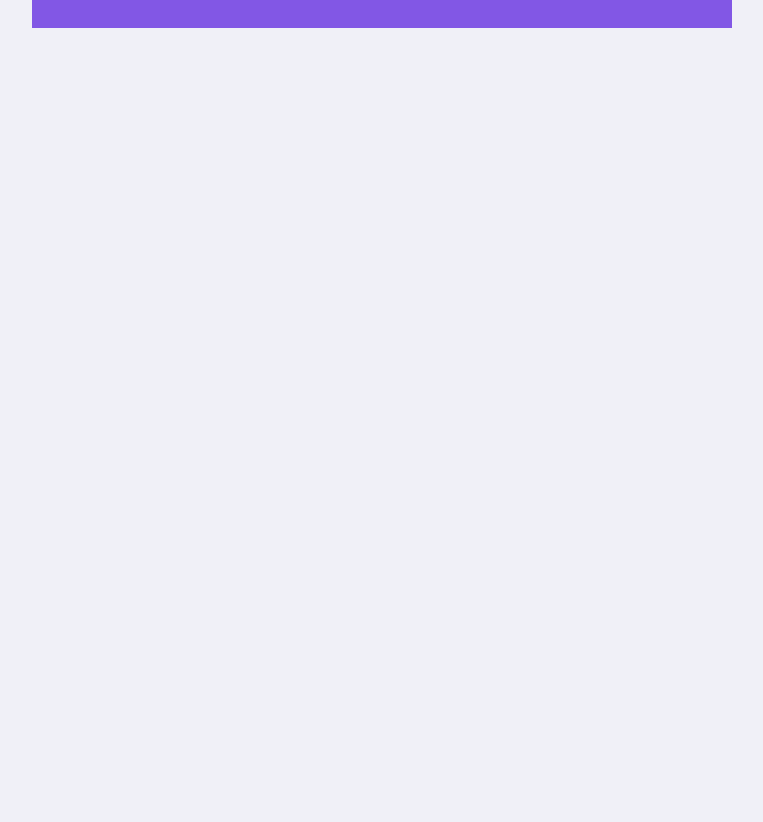
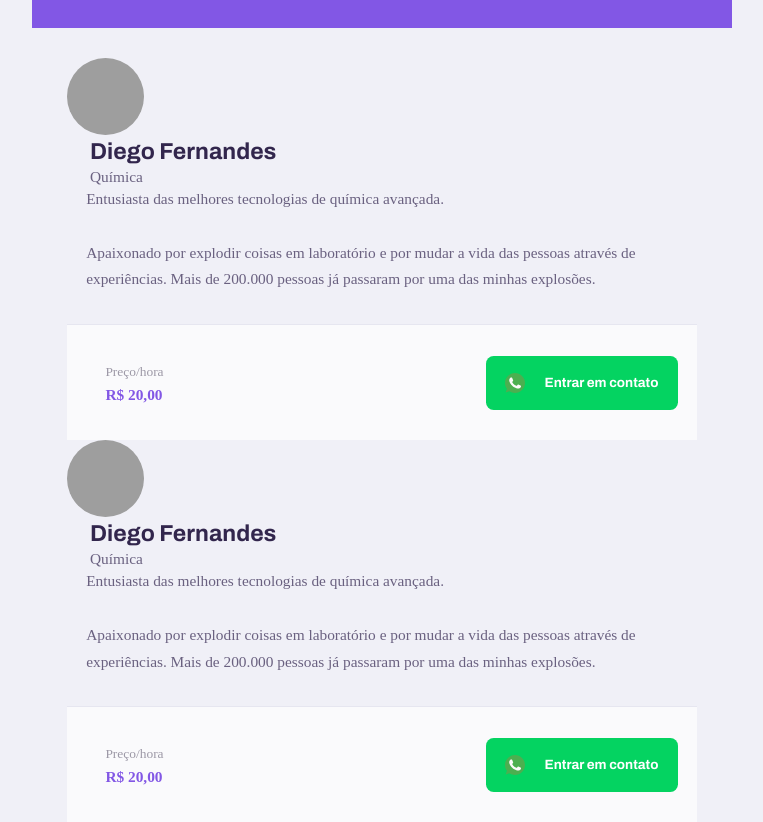
Before and after one commit to 6abi/Proffy, a plain HTML site: page study.html in a window 1280 px wide. Shown: the part 516-1338 px from the top of the page, without its empty margins (258-1021 px from the left). Before the commit the page ends 800 px from the top, so only its background shows below. Drawn offline with Linux system fonts and the light colour scheme; grey boxes are pictures that could not be loaded; a script that the page names is missing.

Commit message:
adicionando e estilizando campo professores

```diff
--- a/partials/page-study.css
+++ b/partials/page-study.css
@@ -107,6 +107,100 @@
 
     position: absolute;
     left: 1.6rem;
-    right: 1.6rem;
-    bottom: 0;
+    bottom: 0px;
 }
+
+#page-study main{
+    margin: 3.2rem auto;
+    width: 90%;
+}
+
+#teacher-item{
+    background-color: var(--color-box-base);
+    border: 1px solid var(--color-line-in-white);
+    border-radius: 0.8rem;
+    margin-top: 2.4rem;
+}
+
+#teacher-item{
+    padding: 3.2rem 2rem;
+    display: flex;
+    align-items: center;
+
+}
+
+.teacher-item header img{
+    width: 8rem;
+    height: 8rem;
+    border-radius: 50%;
+}
+
+.teacher-item header div{
+    margin-left: 2.4rem;
+}
+
+.teacher-item header div strong{
+    font: 700 2.4rem Archivo;
+    display: block;
+    color: var(--color-text-title);
+}
+
+.teacher-item header div span{
+    font-size: 1.6rem;
+    display: block;
+    margin-top: .4rem;
+}
+
+.teacher-item p{
+    padding: 0 2rem;
+    font-size: 1.6rem;
+    line-height: 2.8rem;
+}
+
+.teacher-item footer {
+    padding: 3.2rem 2rem;
+    background-color: var(--color-box-footer);
+    border-top: 1px solid var(--color-line-in-white);
+    margin-top: 3.2rem;
+
+    display: flex;
+    align-items: center;
+    justify-content: space-between;
+}
+
+.teacher-item footer p{
+    font-size: 1.4rem;
+    line-height: 2.4rem;
+    color: var(--color-text-complement);
+}
+
+.teacher-item footer p strong{
+    font-size: 1.6rem;
+    color: var(--color-primary);
+    display: block;
+}
+
+.teacher-item footer button{
+    width: 20rem;
+    height: 5.6rem;
+    background: var(--color-secondary);
+    color: var(--color-button-text);
+    border: 0;
+    border-radius: .8rem;
+    cursor: pointer;
+    font: 700 1.4rem Archivo;
+
+    display: flex;
+    align-items: center;
+    justify-content: space-evenly;
+
+    text-decoration: none;
+
+    transition: background 0.2s;
+    margin-left: 1.6rem;
+
+}
+
+.teacher-item footer button:hover{
+    background: var(--color-secondary-dark);
+}
--- a/study.html
+++ b/study.html
@@ -60,6 +60,53 @@
                </form>
            </div>
        </header>
+       <main>
+            <article class="teacher-item">
+                <header>
+                    <img
+                        src="https://avatars2.githubusercontent.com/u/2254731?s=460&amp;u=0ba16a79456c2f250e7579cb388fa18c5c2d7d65&amp;v=4"
+                        alt="Diego Fernandes">
+                    <div>
+                        <strong>Diego Fernandes</strong>
+                        <span>Química</span>
+                    </div>
+                </header>
+
+                <p>Entusiasta das melhores tecnologias de química avançada.<br><br>Apaixonado por explodir coisas em laboratório e por mudar a vida das pessoas através de experiências.
+                    Mais de 200.000 pessoas já passaram por uma das minhas explosões.</p>
+
+                <footer>
+                    <p>Preço/hora<strong>R$ 20,00</strong>
+                    </p>
+                    <button type="button">
+                        <img src="/images/icons/whatsapp.svg" alt="Whatsapp">Entrar em contato
+                    </button>
+                </footer>
+            </article>
+
+            <article class="teacher-item">
+                <header>
+                    <img
+                        src="https://avatars2.githubusercontent.com/u/2254731?s=460&amp;u=0ba16a79456c2f250e7579cb388fa18c5c2d7d65&amp;v=4"
+                        alt="Diego Fernandes">
+                    <div>
+                        <strong>Diego Fernandes</strong>
+                        <span>Química</span>
+                    </div>
+                </header>
+
+                <p>Entusiasta das melhores tecnologias de química avançada.<br><br>Apaixonado por explodir coisas em laboratório e por mudar a vida das pessoas através de experiências.
+                    Mais de 200.000 pessoas já passaram por uma das minhas explosões.</p>
+
+                <footer>
+                    <p>Preço/hora<strong>R$ 20,00</strong>
+                    </p>
+                    <button type="button">
+                        <img src="/images/icons/whatsapp.svg" alt="Whatsapp">Entrar em contato
+                    </button>
+                </footer>
+            </article>
+       </main>
     </div>
 </body>
 </html>
```
